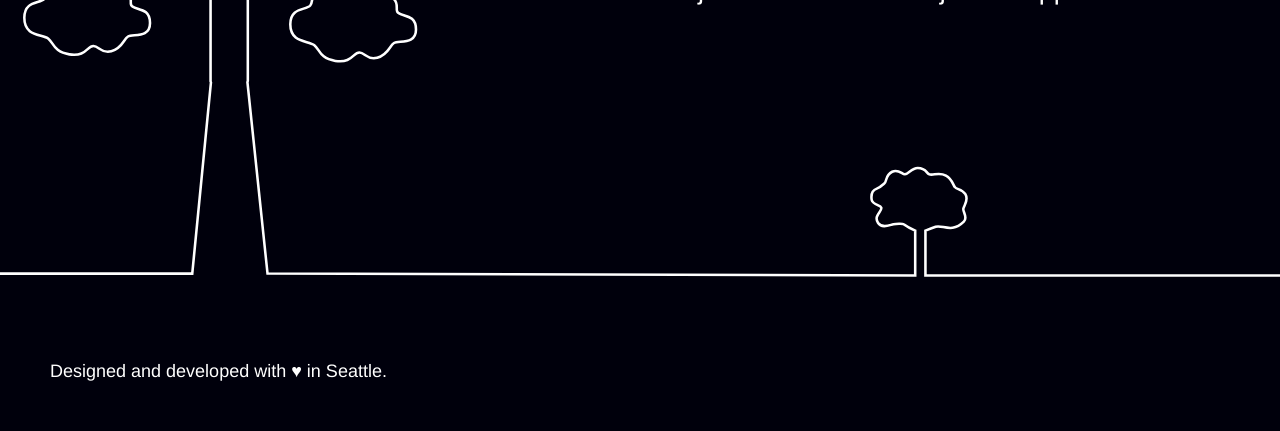
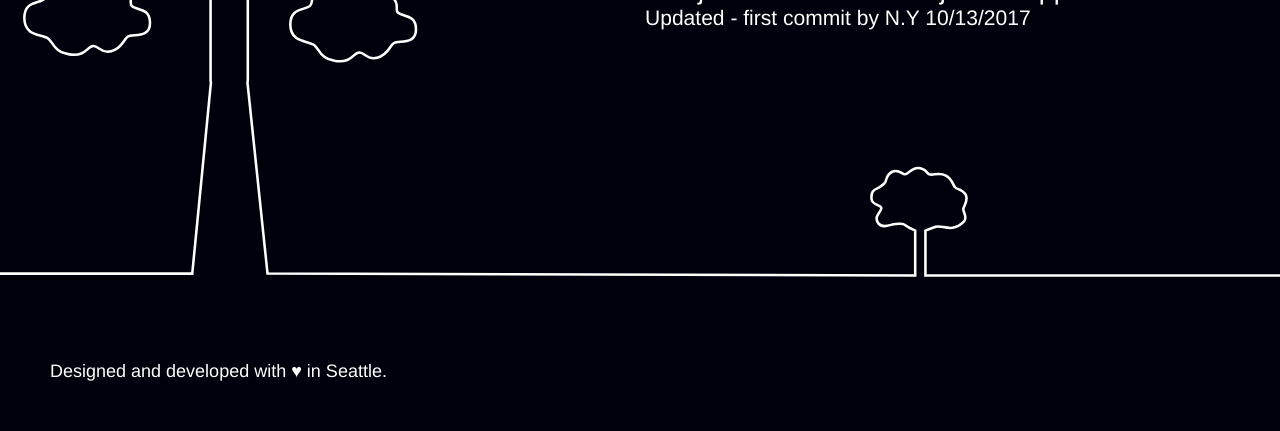
Before and after one commit to nyalavarthi/NY-AWS-Node2, a plain HTML site: page public/index.html in a window 1280 px wide. Shown: the part 369-800 px from the top of the page. Drawn offline with Linux system fonts and the light colour scheme.

Commit message:
Test commit
First commit

```diff
--- a/public/index.html
+++ b/public/index.html
@@ -60,6 +60,7 @@
             <div class="text">
                 <h1>Congratulations!</h1>
                 <h2>You just created a Node.js web application</h2>
+                <h3>Updated - first commit by N.Y 10/13/2017</h3>
             </div>
         </div>
     </div>
```
